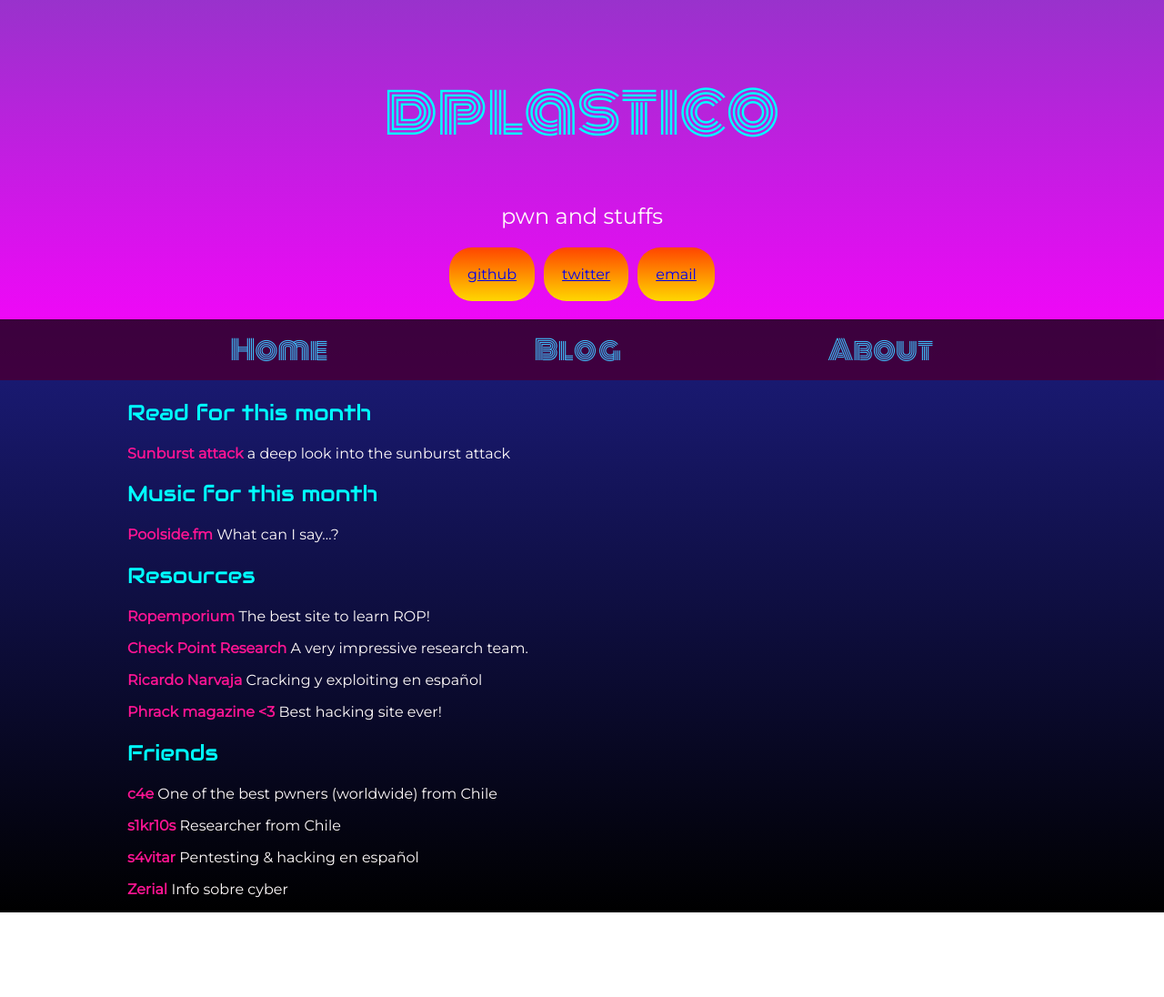
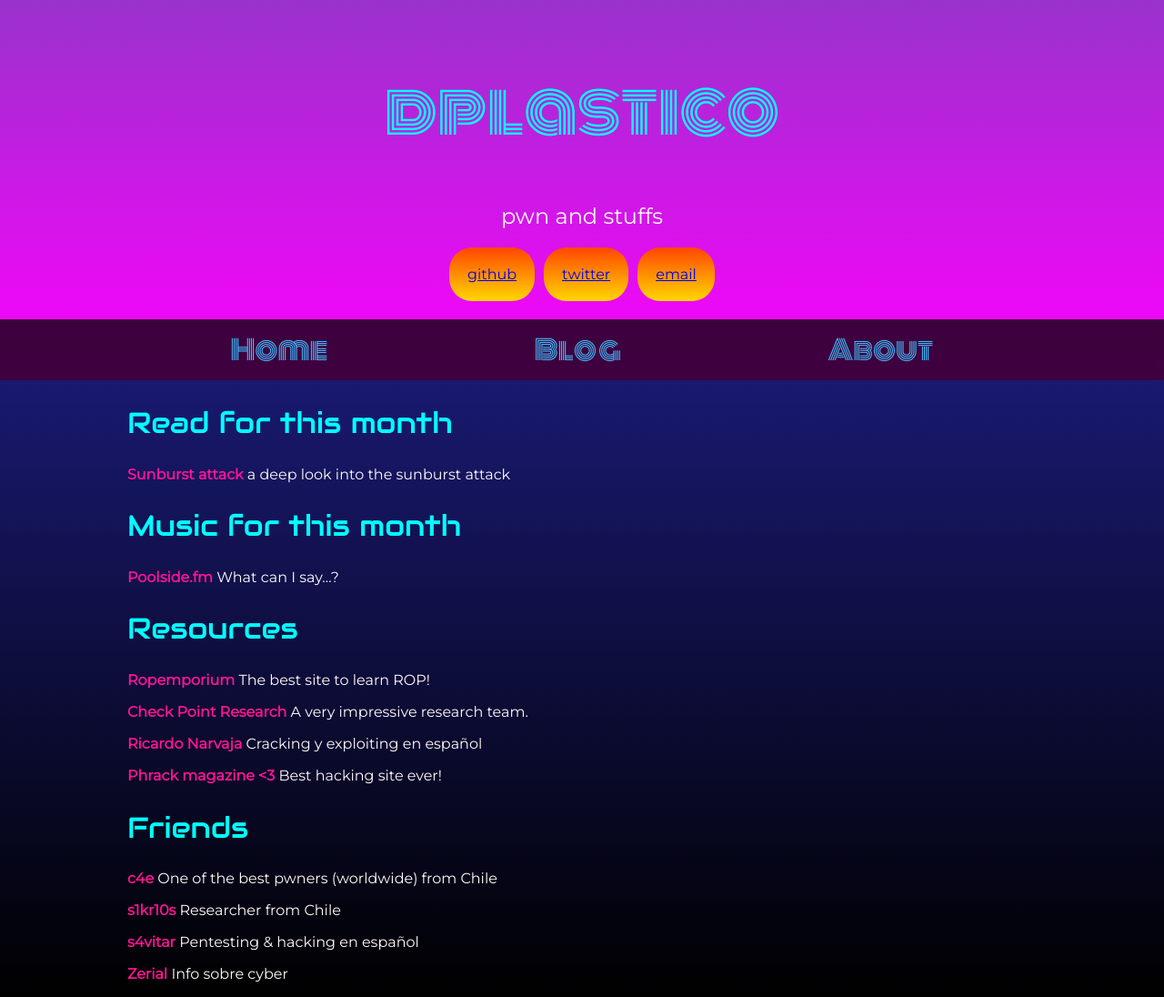
Before and after one commit to dplastico/dplastico.github.io, a Jekyll site: the page built from index.md, in a window 1280 px wide. Shown: the whole page at 91% size. Built offline with Jekyll 4.4.1, drawn with Linux system fonts in a browser that asks for light colours; nearby versions of some CDN libraries; our own code applies the rules of GitHub Pages for plain Markdown files; before the commit the page ends 1003 px from its top, so only the background shows below that.

Commit message:
house of plastic v1.8

```diff
--- a/assets/css/style.scss
+++ b/assets/css/style.scss
@@ -193,7 +193,7 @@ tr {
         black
 
     );
-    fot-size: 16pt;
+    font-size: 16pt;
     flex-grow: 1;
     a {
         text-decoration: none;
```
